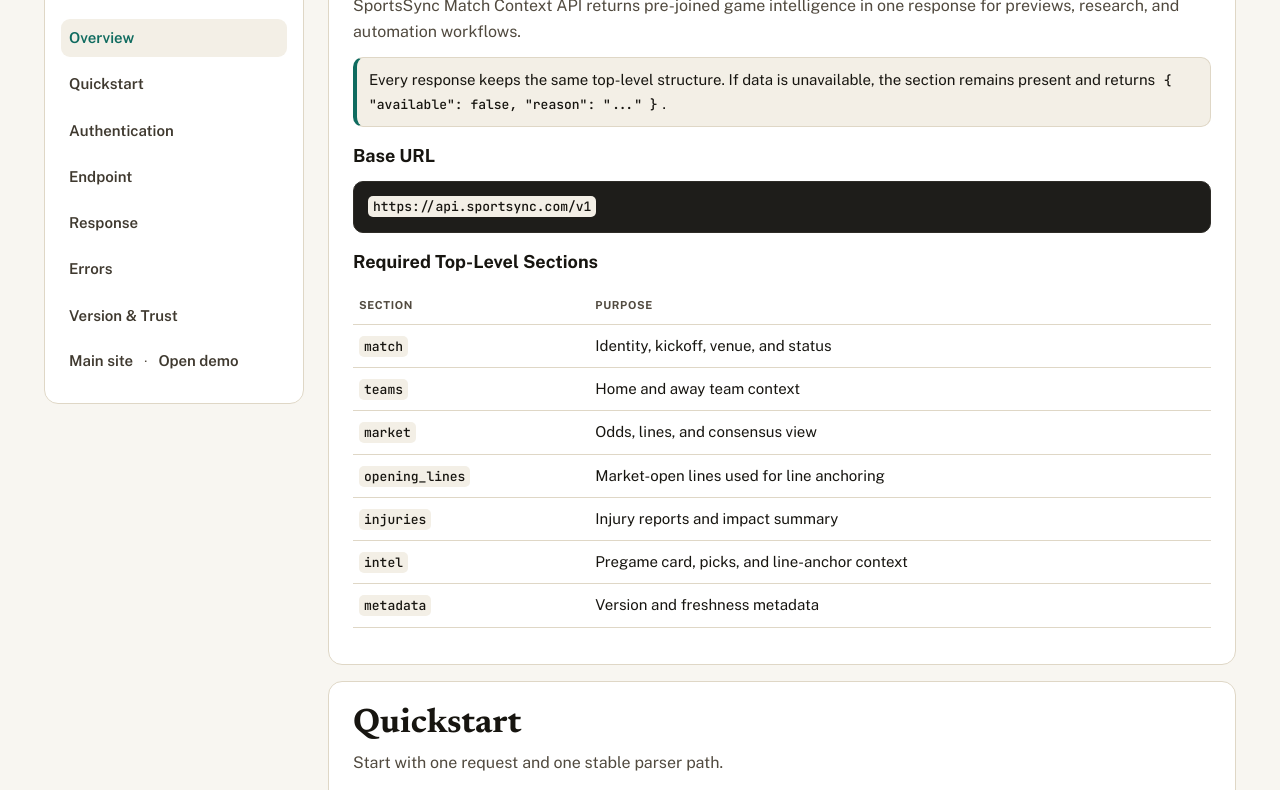
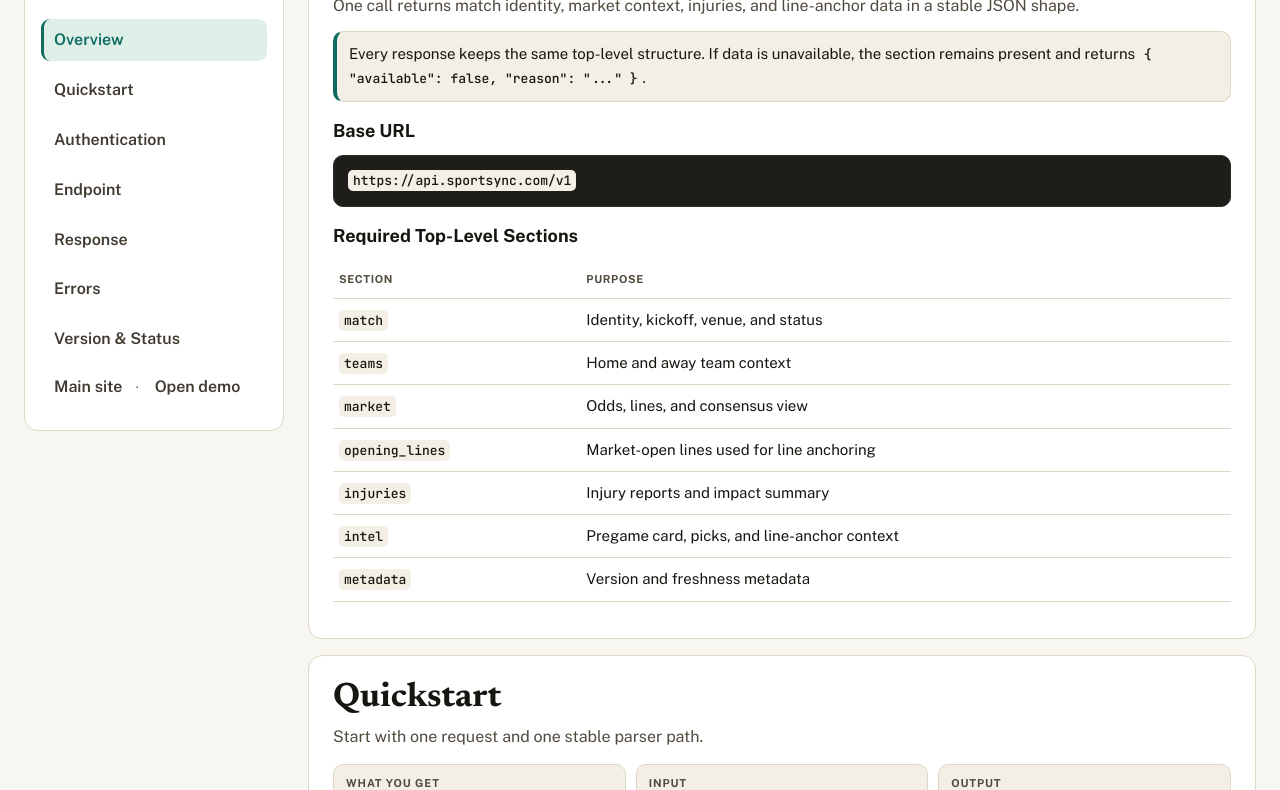
Before and after one commit to Kfarkye/sportsync-api, a plain HTML site: page docs/index.html in a window 1280 px wide. Shown: the part 100-890 px from the top of the page. Drawn offline with nearby package versions, Linux system fonts and the light colour scheme.

Commit message:
docs: premium polish pass for docs IA and trust framing

```diff
--- a/docs/index.html
+++ b/docs/index.html
@@ -34,7 +34,7 @@
     }
 
     .layout {
-      max-width: 1240px;
+      max-width: 1280px;
       margin: 0 auto;
       padding: 24px;
       display: grid;
@@ -73,17 +73,19 @@
     .sidebar a {
       text-decoration: none;
       color: #3f392f;
-      font-size: 15px;
+      font-size: 16px;
       font-weight: 600;
-      padding: 7px 8px;
+      padding: 8px 10px;
       border-radius: 9px;
       transition: background 0.15s ease, color 0.15s ease;
+      border-left: 3px solid transparent;
     }
 
     .sidebar a.active,
     .sidebar a:hover {
-      background: var(--panel-soft);
+      background: var(--accent-soft);
       color: var(--accent);
+      border-left-color: var(--accent);
     }
 
     .sidebar .links {
@@ -279,7 +281,7 @@
         <a href="#endpoint">Endpoint</a>
         <a href="#response">Response</a>
         <a href="#errors">Errors</a>
-        <a href="#trust">Version & Trust</a>
+        <a href="#trust">Version & Status</a>
       </nav>
       <p class="links">
         <a href="/">Main site</a> ·
@@ -290,7 +292,7 @@
     <main class="content">
       <section id="overview">
         <h2>Overview</h2>
-        <p>SportsSync Match Context API returns pre-joined game intelligence in one response for previews, research, and automation workflows.</p>
+        <p>One call returns match identity, market context, injuries, and line-anchor data in a stable JSON shape.</p>
         <div class="callout">
           Every response keeps the same top-level structure. If data is unavailable, the section remains present and returns <code>{ "available": false, "reason": "..." }</code>.
         </div>
@@ -344,7 +346,7 @@
       <section id="auth">
         <h2>Authentication</h2>
         <p>Include your API key in the <code>x-api-key</code> header for every request.</p>
-        <pre><code>x-api-key: sk_live_••••••••••••••••</code></pre>
+        <pre><code>x-api-key: sk_test_••••••••••••••••</code></pre>
         <p>Use masked examples in docs and client snippets. Never embed full keys in public pages or screenshots.</p>
       </section>
 
@@ -396,7 +398,7 @@
       </section>
 
       <section id="trust">
-        <h2>Version & Trust</h2>
+        <h2>Version & Status</h2>
         <div class="status-grid">
           <div class="status-item">
             <div class="label">API Version</div>
```
